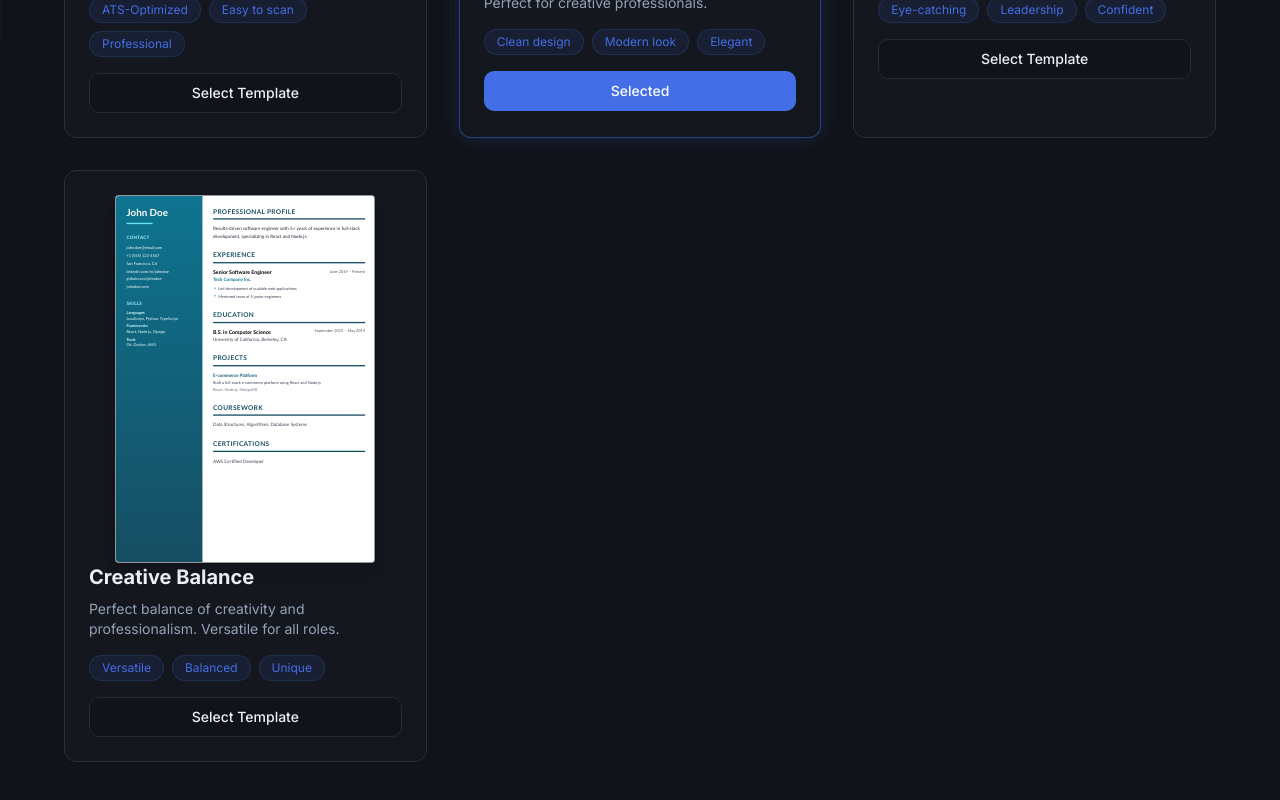
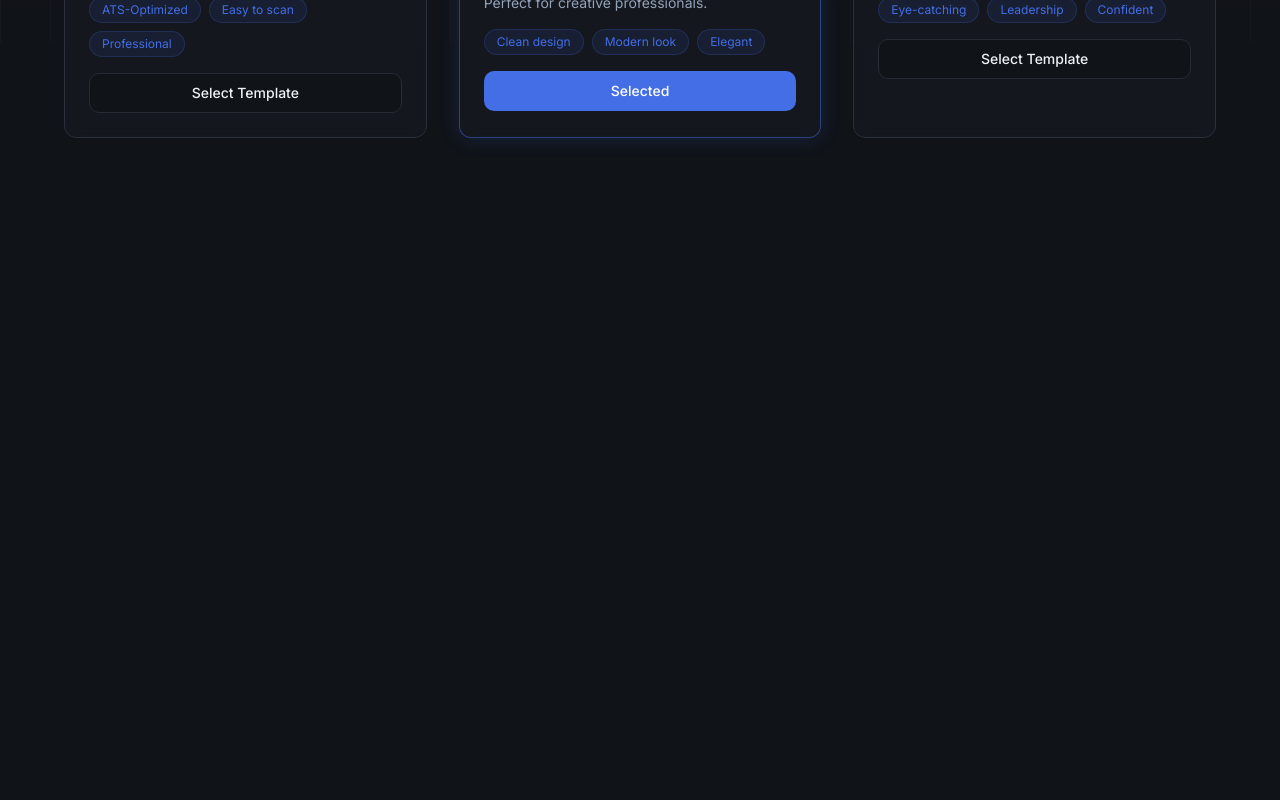
Before and after one commit to Neeraj6002/Resume-Builder, a React (Vite) app: page /templates in a window 1280 px wide. Shown: the part 757-1557 px from the top of the page. After the commit the page ends 943 px from the top, so only its background shows below. Built offline with nearby package versions, Linux system fonts and the light colour scheme; the HTML template or start-up script is replaced by a standard one.

Commit message:
Update Templates.tsx

```diff
--- a/src/pages/Templates.tsx
+++ b/src/pages/Templates.tsx
@@ -8,7 +8,7 @@ import logo from '@/assets/logo.png';
 import Template1 from '@/components/templates/Template1';
 import Template2 from '@/components/templates/Template2';
 import Template3 from '@/components/templates/Template3';
-import Template5 from '@/components/templates/Template5';
+
 import { ResumeData } from '@/types/resume';
 
 const sampleData: ResumeData = {
@@ -86,13 +86,7 @@ export default function Templates() {
       features: ['Eye-catching', 'Leadership', 'Confident'],
       component: <Template3 data={sampleData} />
     },
-    {
-      id: 'template5',
-      name: 'Creative Balance',
-      desc: 'Perfect balance of creativity and professionalism. Versatile for all roles.',
-      features: ['Versatile', 'Balanced', 'Unique'],
-      component: <Template5 data={sampleData} />
-    },
+
   ];
 
   const handleSelectTemplate = (templateId: string) => {
```
